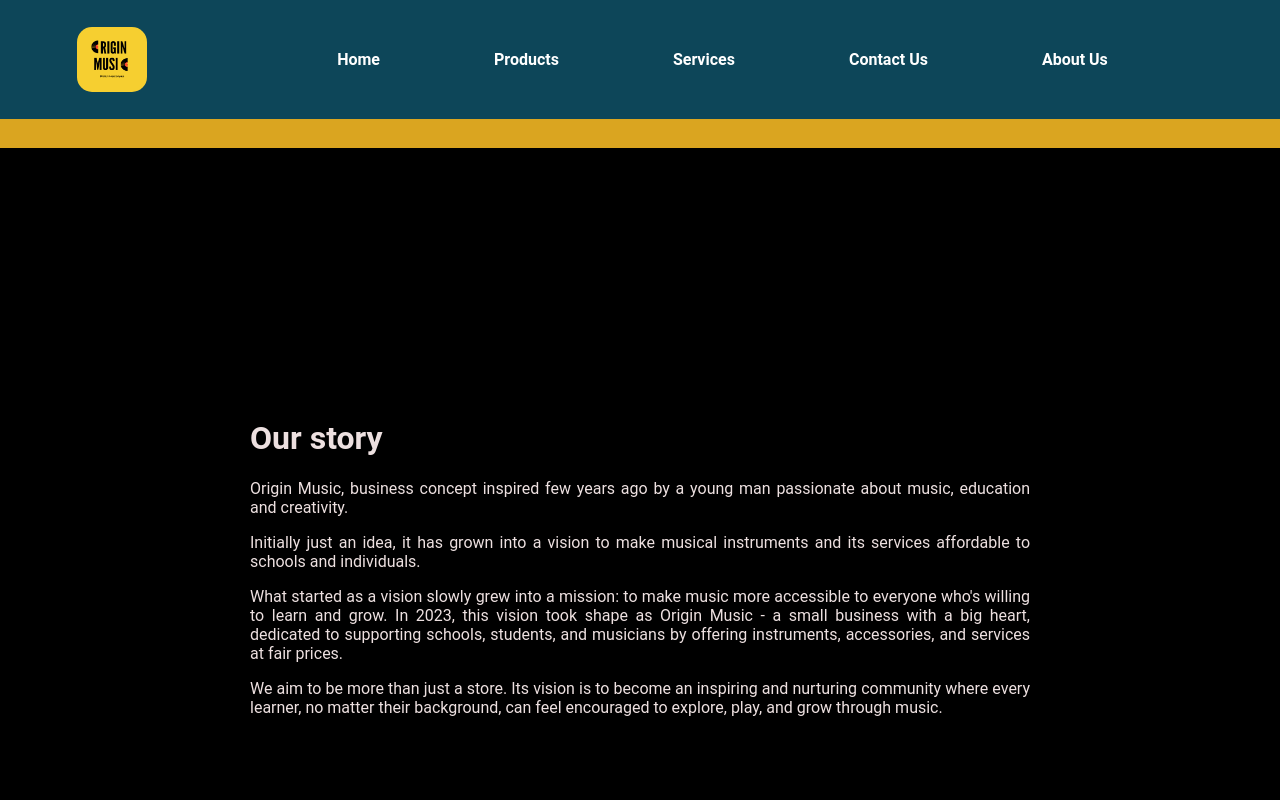
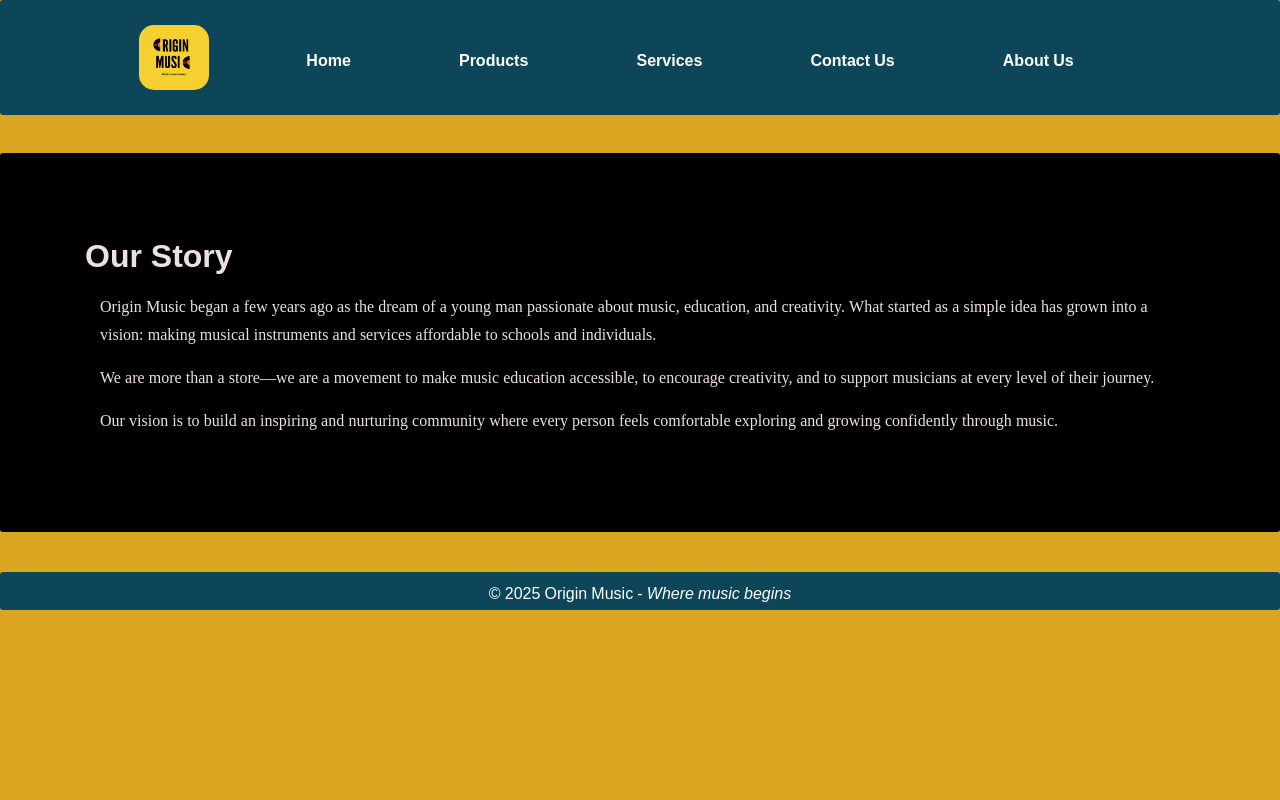
Before and after one commit to ST10462466/OriginMusic_WEDE, a plain HTML site: page aboutus.html in a window 1280 px wide. Shown: the top 800 px of the page. Drawn offline with Linux system fonts and the light colour scheme; a web font is replaced by a local one.

Commit message:
typography styling

```diff
--- a/aboutus.html
+++ b/aboutus.html
@@ -1,12 +1,16 @@
 <!DOCTYPE html>
 <html>
+
 <head>
-<title> About Us </title>
+<title> originmusic.store</title>
 <link rel="stylesheet" href="style/style.css">
+<link rel="preconnect" href="https://fonts.googleapis.com">
+<link rel="preconnect" href="https://fonts.gstatic.com" crossorigin>
+<!-- font imported from google fonts. Available at:https://fonts.google.com/selection/embed [accessed 27/09/2025] -->
+<link href="https://fonts.googleapis.com/css2?family=Noto+Music&display=swap" rel="stylesheet">
 </head>
 
 <body>
-
   <header class="header">
     <!-- Inserting image -->
 <img src="img/OriginMusic_logo1.png" alt="OriginMusic_logo" class="logo">
@@ -15,33 +19,32 @@ Canva (2025) Logo design template [Origin Music logo customized]. Canva. Availab
 
   <!-- Liking pages -->
 <nav class="navbar">
-    <nav class="navbar">
     <a href="index.html"> Home </a>
     <a href="products.html"> Products </a>
     <a href="services.html"> Services </a>
     <a href="contactUs.html"> Contact Us </a>
     <a href="aboutus.html"> About Us </a>
   </nav>
-  </nav>
 </header>
 <br>
 
 <main class="main-content">
 <!-- Inserting paragraphs and headings -->
-<h1> Our story </h1>
+<h1>Our Story</h1>
 <p>
-Origin Music, business concept inspired few years ago by a young man passionate about music, education and creativity. </p>
-<p>Initially just an idea, it has grown into a vision to make musical instruments and its services affordable to schools and individuals.</p>
+Origin Music began a few years ago as the dream of a young man passionate about music,
+education, and creativity. What started as a simple idea has grown into a vision:
+making musical instruments and services affordable to schools and individuals.
+</p>
 <p>
-What started as a vision slowly grew into a mission: to make music more accessible to everyone who's willing to learn and grow. In 2023, this vision took shape as Origin
-Music - a small business with a big heart, dedicated to supporting schools, students, and musicians by offering instruments, accessories,
-and services at fair prices.
+We are more than a store—we are a movement to make music education accessible,
+to encourage creativity, and to support musicians at every level of their journey.
+</p>
+<p>
+Our vision is to build an inspiring and nurturing community where every person
+feels comfortable exploring and growing confidently through music.
 </p>
 
-<p>
-We aim to be more than just a store. Its vision is to become an inspiring and nurturing community where every learner, no matter their
-background, can feel encouraged to explore, play, and grow through music.
-</p>
 </main>
 
 <footer class="footer"> &copy; 2025 Origin Music - <em> Where music begins </em></footer>
--- a/style/style.css
+++ b/style/style.css
@@ -1,56 +1,83 @@
 body {
 background-color: goldenrod;
 color: white;
-  font-family: 'Roboto', sans-serif;
+font-family: "Noto Music", sans-serif;
+font-weight: 400;
+font-style: normal;
 margin: 0;
 text-align: center;
 }
 
 /* Header */
 .header {
+align-items: center;
+background: rgb(13, 70, 89);
+border-radius: 3px;
+border-color: darkslategray;
 display: flex;
-  align-items: center;
 justify-content: center;
-  background: rgb(13, 70, 89);
+margin-bottom: 5px;
 padding: 10px;
-  margin-bottom: 5px;
 }
 
 .logo {
+  display: inline-block;
   border-radius: 15px;
+  height: 65px;
+  margin: 15px;
   width: 70px;
-  height: 65px;
-  margin-right: 15px;
 }
 
 /* Navbar */
 .navbar {
-  border-radius: 10px;
-  margin: 10px 20px;
-  padding: 10px 20px;
+  border-radius: 5px;
+  margin: 20px;
+  padding: 10px;
 }
 
-/* Nav links */
+/* Nav bar and links */
 a {
   color: white;
   text-decoration: none;
   font-weight: bold;
   font-size: medium;
-  padding-left: 80px;
-  margin: 15px;
+  margin: 50px;
+  padding: 2px;;
 }
 
 a:hover {
   color: goldenrod;
+  background-color: floralwhite;
+  border-radius: 7px;
+  padding: 0;
 }
 
 /* Main content */
 .main-content {
   background-color:  black;
-  text-align: justify;
-  padding: 250px;   /* reduced padding */
-  margin-top: 5px;     /* reduce gap above */
-  color: rgb(237, 224, 224); /* so text is visible on dark bg */
+  border-radius: 3px;
+  border-color: darkslategray;
+  color: rgb(237, 224, 224);
+  margin-top: 5px;
+  margin-bottom: 20px;
+  padding: 85px;
+  text-align: left;
+}
+h1 {
+font-family: sans-serif;
+font-weight: 600;
+font-style: normal;
+margin: 0;
+text-align: left;
+}
+
+p {
+  display: block;
+  font-family: "Noto Music";
+  font-weight: 400;
+  font-style: normal;
+  margin: 15px;
+  text-align: left;
 }
 ul {
   list-style-type: none;  /* removes bullets */
@@ -59,8 +86,8 @@ ul {
   text-align: left; /* align neatly */
 }
 
-ul li {
-  margin: 8px 0;          /* space between items */
+li {
+  margin: 8px ;          /* space between items */
   font-size: 16px;
   color: rgb(237, 224, 224);
 }
@@ -68,8 +95,11 @@ ul li {
 /* Footer */
 .footer {
   background: rgb(13, 70, 89);
-  padding: 10px;
+  border-radius: 3px;
+  border-color: darkslategray;
+  padding: 5px;
   text-align: center;
   color: white;
-  margin-top: 25px;     /* reduce gap above footer */
+  margin-top: 40px;
+  margin-bottom: 0%;
 }
```
Also changed, not shown: contactUs.html (+8 -6 lines), index.html (+20 -3 lines), products.html (+6 -3 lines), services.html (+10 -7 lines). Lines whose indentation alone changed are shown as unchanged.
